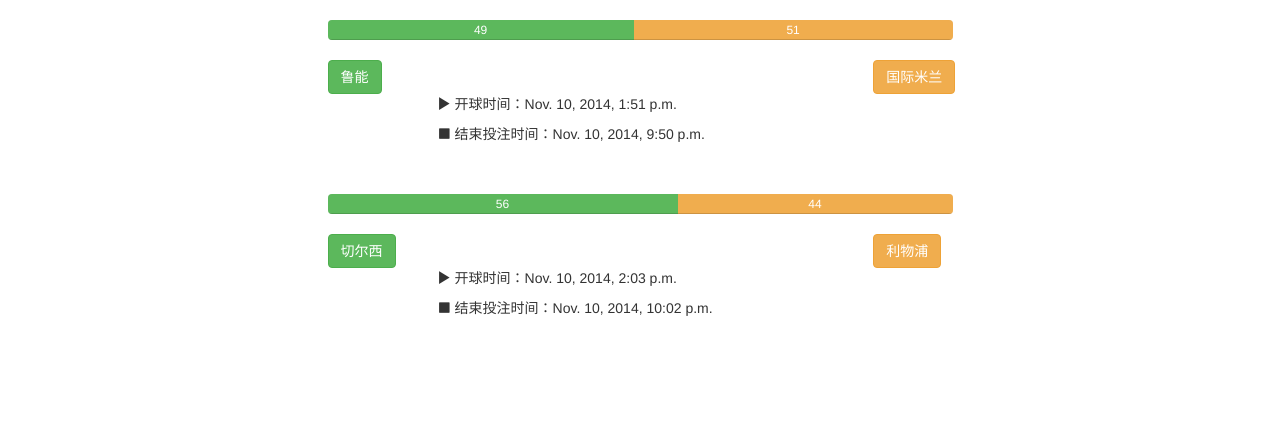
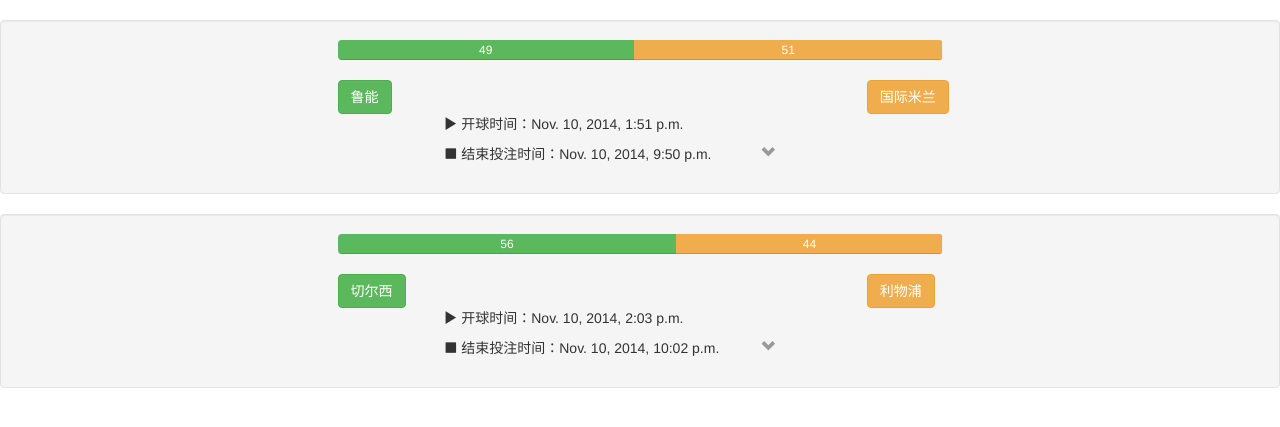
Before and after one commit to StevenSLXie/GuessWhat, a Django app: page /home in a window 1280 px wide. Shown: the part 52-479 px from the top of the page. Run offline with Django 3.2, Linux system fonts and the light colour scheme; a user stored in the database is signed in; data comes from the database, SQL or seed files in the repository; both versions use the stored data as it was after the commit; parts of the project's set-up code (start-up, migrations or seed data) failed here and were passed over; some libraries are stand-ins or nearby versions.

Commit message:
sketch the front end for the "drop down for more games"

```diff
--- a/Guess/templates/home.html
+++ b/Guess/templates/home.html
@@ -6,6 +6,38 @@
 {% include "nav_bar.html" %}
 
 <script>
+$(document).ready(function() {
+    var panels = $('.user-infos');
+    var panelsButton = $('.dropdown-user');
+    panels.hide();
+
+    //Click dropdown
+    panelsButton.click(function() {
+        //get data-for attribute
+        var dataFor = $(this).attr('data-for');
+        var idFor = $(dataFor);
+
+        //current button
+        var currentButton = $(this);
+        idFor.slideToggle(400, function() {
+            //Completed slidetoggle
+            if(idFor.is(':visible'))
+            {
+                currentButton.html('<i class="glyphicon glyphicon-chevron-up text-muted"></i>');
+            }
+            else
+            {
+                currentButton.html('<i class="glyphicon glyphicon-chevron-down text-muted"></i>');
+            }
+        })
+    });
+
+
+    $('[data-toggle="tooltip"]').tooltip();
+
+
+});
+
 function on_submit(e) {
     if (confirm("确定投注？") == false)
         e.preventDefault();
@@ -15,11 +47,12 @@ function on_submit(e) {
 
 <style type='text/css'>
 .spacer {
-    margin-bottom: 40px;
+    margin-bottom: 10px;
 }
 </style>
 
 {% for game in games %}
+<div class="well">
 
 <div class = "row">
     <div class="col-md-6 col-md-offset-3">
@@ -30,21 +63,69 @@ function on_submit(e) {
     </div>
 </div>
 
-
-<div class="row spacer">
+<div class="row">
     <form method="POST">
         {% csrf_token %}
 
-        <div class="controls">
-            <div class="col-md-1 col-md-offset-3"><input class="btn btn-success" type="submit" value={{ game.name_home }} name="h:{{ game.pk }}" onclick="on_submit(event)"/></div>
-            <div class="col-md-1 col-md-offset-4"><input class="btn btn-warning" type="submit" value={{ game.name_away }} name="a:{{ game.pk }}" onclick="on_submit(event)"/></div>
+         <div class="col-md-1 col-md-offset-3"><input class="btn btn-success" type="submit" value={{ game.name_home }} name="h:{{ game.pk }}" onclick="on_submit(event)"/></div>
+         <div class="col-md-1 col-md-offset-4"><input class="btn btn-warning" type="submit" value={{ game.name_away }} name="a:{{ game.pk }}" onclick="on_submit(event)"/></div>
+         <p class="col-md-3 col-md-offset-4"><i class="glyphicon glyphicon-play"></i> 开球时间：{{ game.begin }}</p>
+         <p class="col-md-3 col-md-offset-4"><i class="glyphicon glyphicon-stop"></i> 结束投注时间：{{ game.expire }}</p>
+         <div class="col-xs-1 col-sm-1 col-md-1 col-lg-1 dropdown-user" data-for=".cyruxx">
+                <i class="glyphicon glyphicon-chevron-down text-muted"></i>
+         </div>
+
+        <div class="row user-infos cyruxx">
+            <div class="col-md-3 col-md-offset-4">
+                <div class="panel panel-default">
+                    <div class="panel-heading">
+                        <h3 class="panel-title">更多投注</h3>
+                    </div>
+                    <div class="panel-body">
+                        <div class="row">
+                            <div class=" col-md-11">
+                                <br>
+                                <table class="table table-user-information">
+                                    <tbody>
+                                    <tr>
+                                        <div class="progress">
+            <div class="progress-bar progress-bar-success" style="width: {{ game.price_home }}%">{{ game.price_home }}</div>
+            <div class="progress-bar progress-bar-warning progress-bar-striped" style="width: {{ game.price_away }}%">{{ game.price_away }}</div>
+                                        </div>
+                                    </tr>
+                                    <tr>
+                                        <div class="progress">
+            <div class="progress-bar progress-bar-success" style="width: {{ game.price_home }}%">{{ game.price_home }}</div>
+            <div class="progress-bar progress-bar-warning progress-bar-striped" style="width: {{ game.price_away }}%">{{ game.price_away }}</div>
+                                        </div>
+                                    </tr>
+                                    <tr>
+                                        <div class="progress">
+            <div class="progress-bar progress-bar-success" style="width: {{ game.price_home }}%">{{ game.price_home }}</div>
+            <div class="progress-bar progress-bar-warning progress-bar-striped" style="width: {{ game.price_away }}%">{{ game.price_away }}</div>
+                                        </div>
+                                    </tr>
+                                    <tr>
+                                        <div class="progress">
+            <div class="progress-bar progress-bar-success" style="width: {{ game.price_home }}%">{{ game.price_home }}</div>
+            <div class="progress-bar progress-bar-warning progress-bar-striped" style="width: {{ game.price_away }}%">{{ game.price_away }}</div>
+                                        </div>
+                                    </tr>
+                                    </tbody>
+                                </table>
+                            </div>
+                        </div>
+                    </div>
+
+                </div>
+            </div>
         </div>
-         <p class="col-md-3 col-lg-offset-4"><i class="glyphicon glyphicon-play"></i> 开球时间：{{ game.begin }}</p>
-         <p class="col-md-3 col-lg-offset-4"><i class="glyphicon glyphicon-stop"></i> 结束投注时间：{{ game.expire }}</p>
+
 
 
     </form>
 
 </div>
+</div>
 
 {% endfor %}
--- a/Guess/templates/nav_bar.html
+++ b/Guess/templates/nav_bar.html
@@ -3,7 +3,7 @@
     <script>
     $(document).ready(function(){
     $("#account_dropdown").click(function(){
-        $("#account_info").show(100);
+        $("#account_info").toggle(100);
         });
     });
     </script>
```
Also changed, not shown: db.sqlite3, 2 other files.
